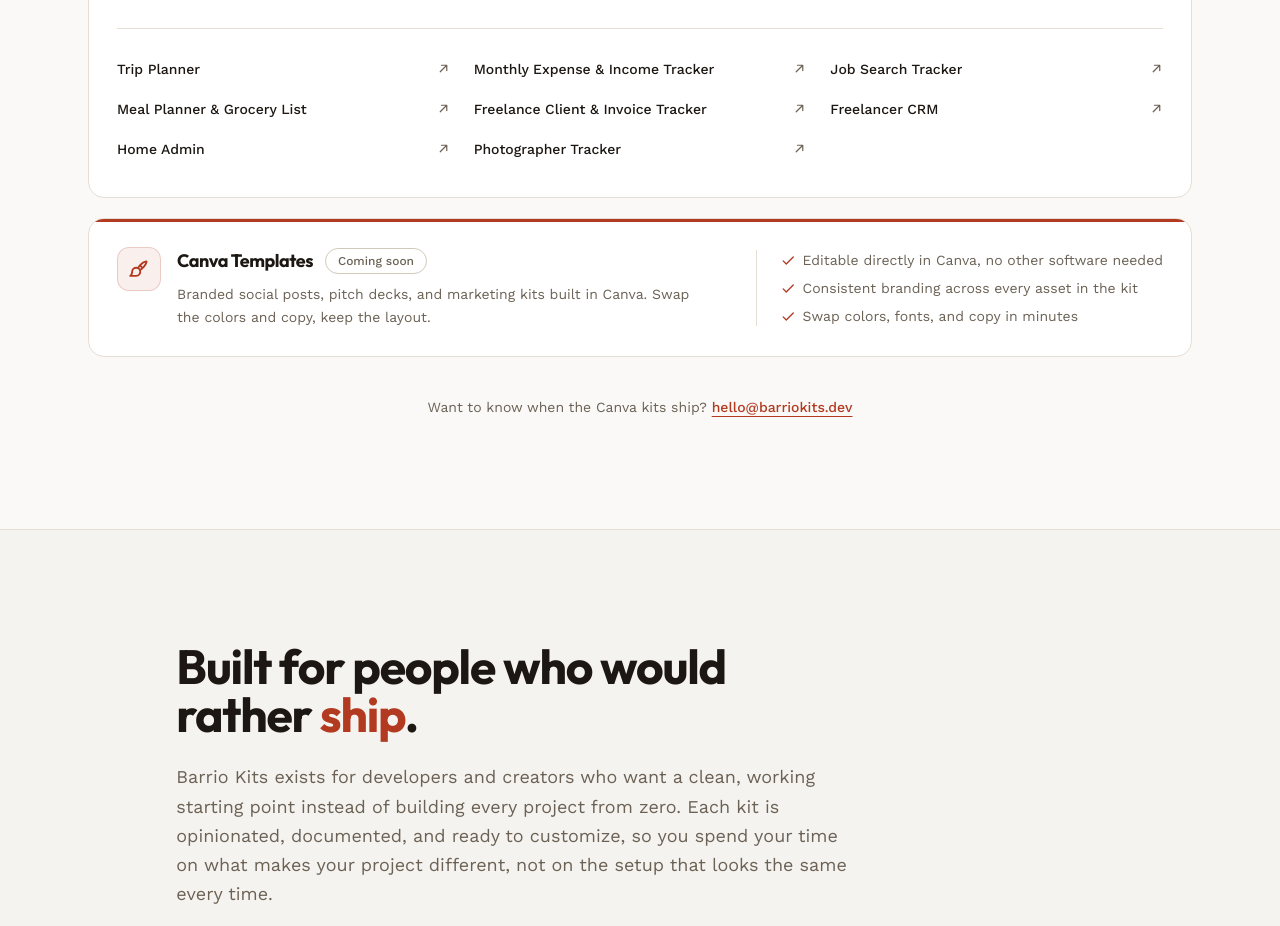
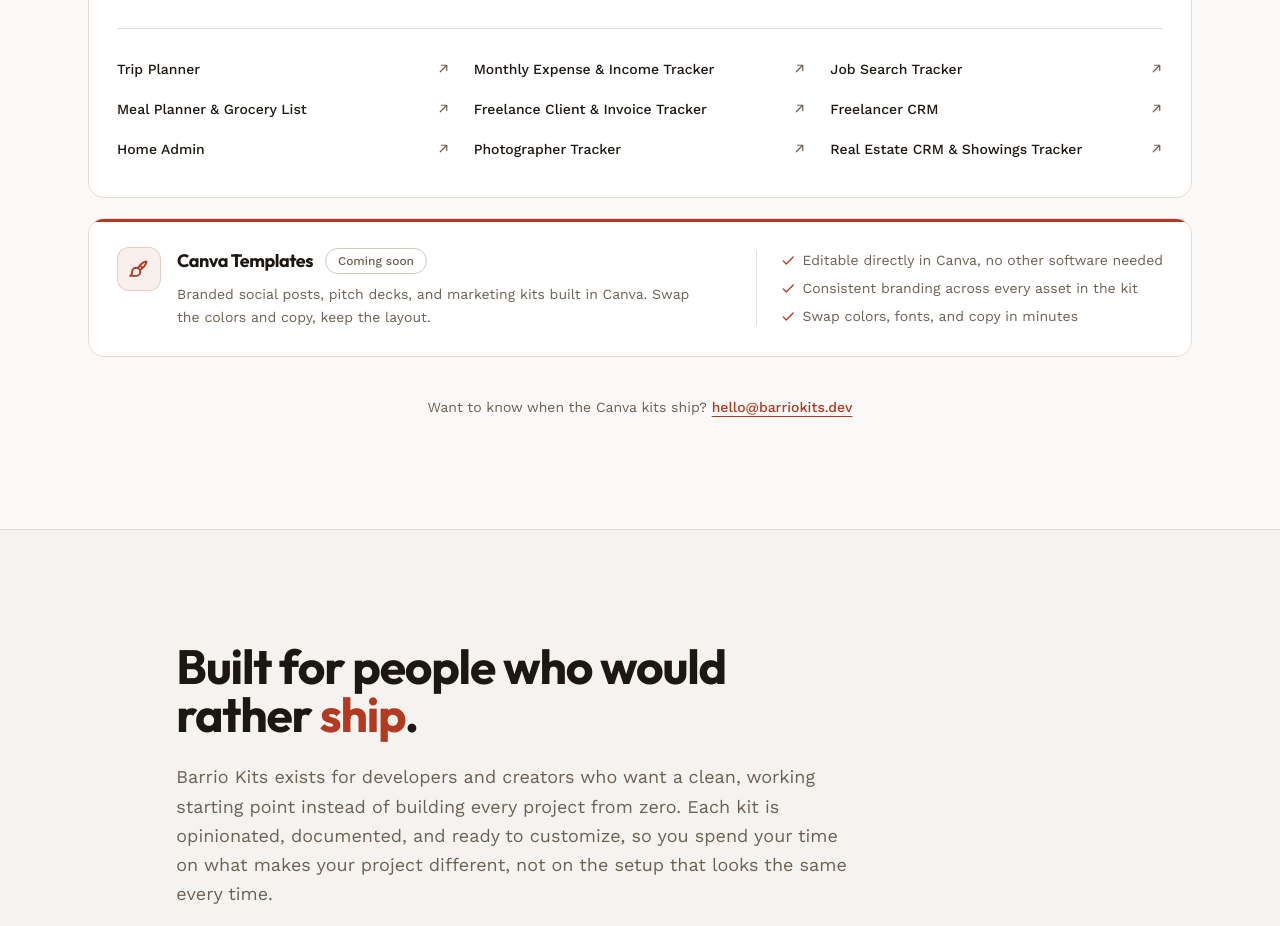
Before and after one commit to KikeCR/barriokits-landing, a Next.js app: page / in a window 1280 px wide. Shown: the part 1780-2706 px from the top of the page. Built offline with nearby package versions, Linux system fonts and the light colour scheme.

Commit message:
New Notion template added.

```diff
--- a/data/products.ts
+++ b/data/products.ts
@@ -108,6 +108,12 @@
           "A Notion system for photographers to track clients, shoots, deliverables, and payment status.",
         url: "https://barriokits.notion.site/Photographer-Tracker-3c7a3568f0148108b10df920eb8e7f7f",
       },
+      {
+        label: "Real Estate CRM & Showings Tracker",
+        description:
+          "A Notion system for real estate agents to track leads, listings, showings, and deal status.",
+        url: "https://barriokits.notion.site/Real-Estate-CRM-Showings-Tracker-3c8a3568f0148137b5bfc4bb396074cf",
+      },
     ],
   },
   {
```
